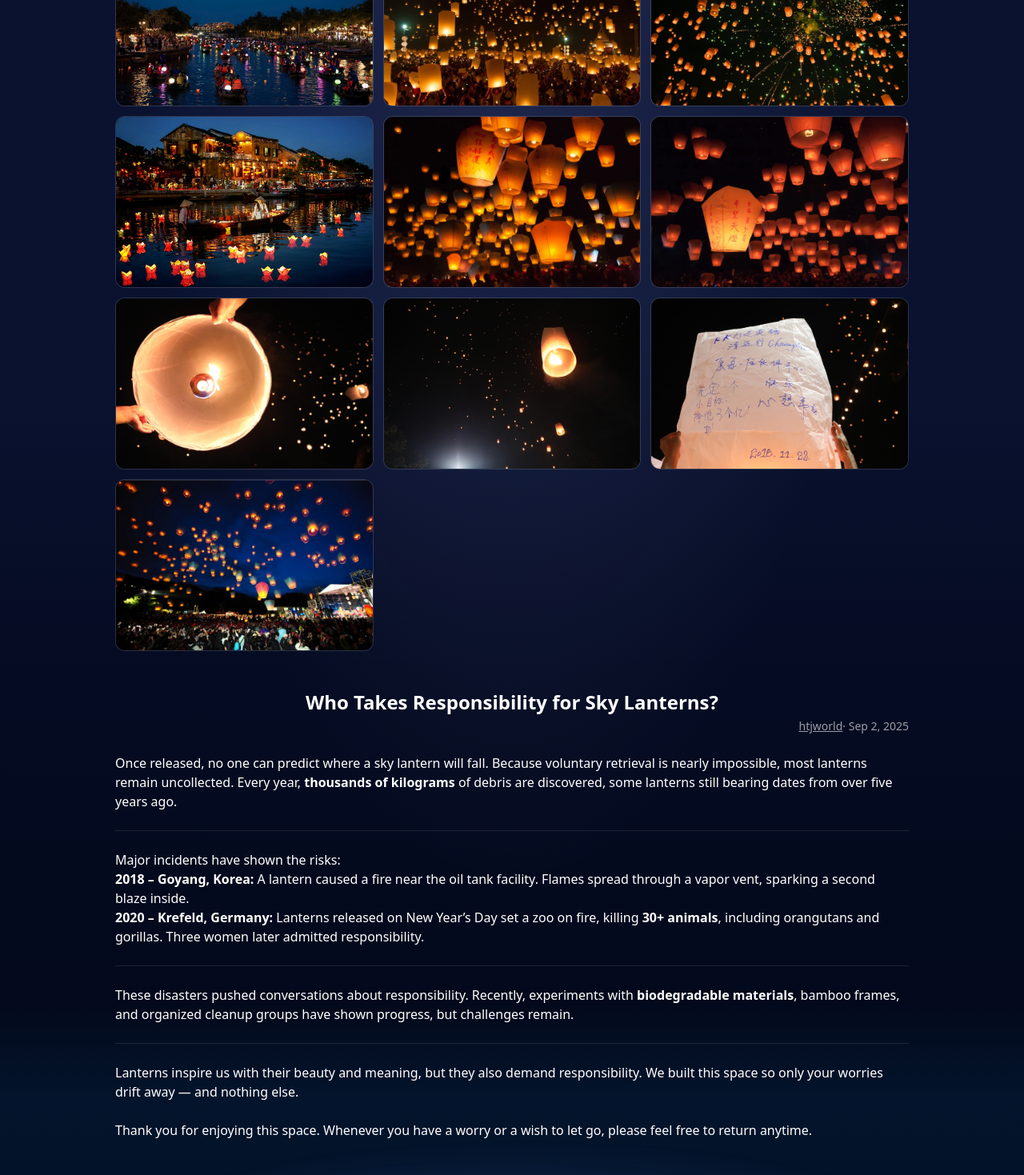
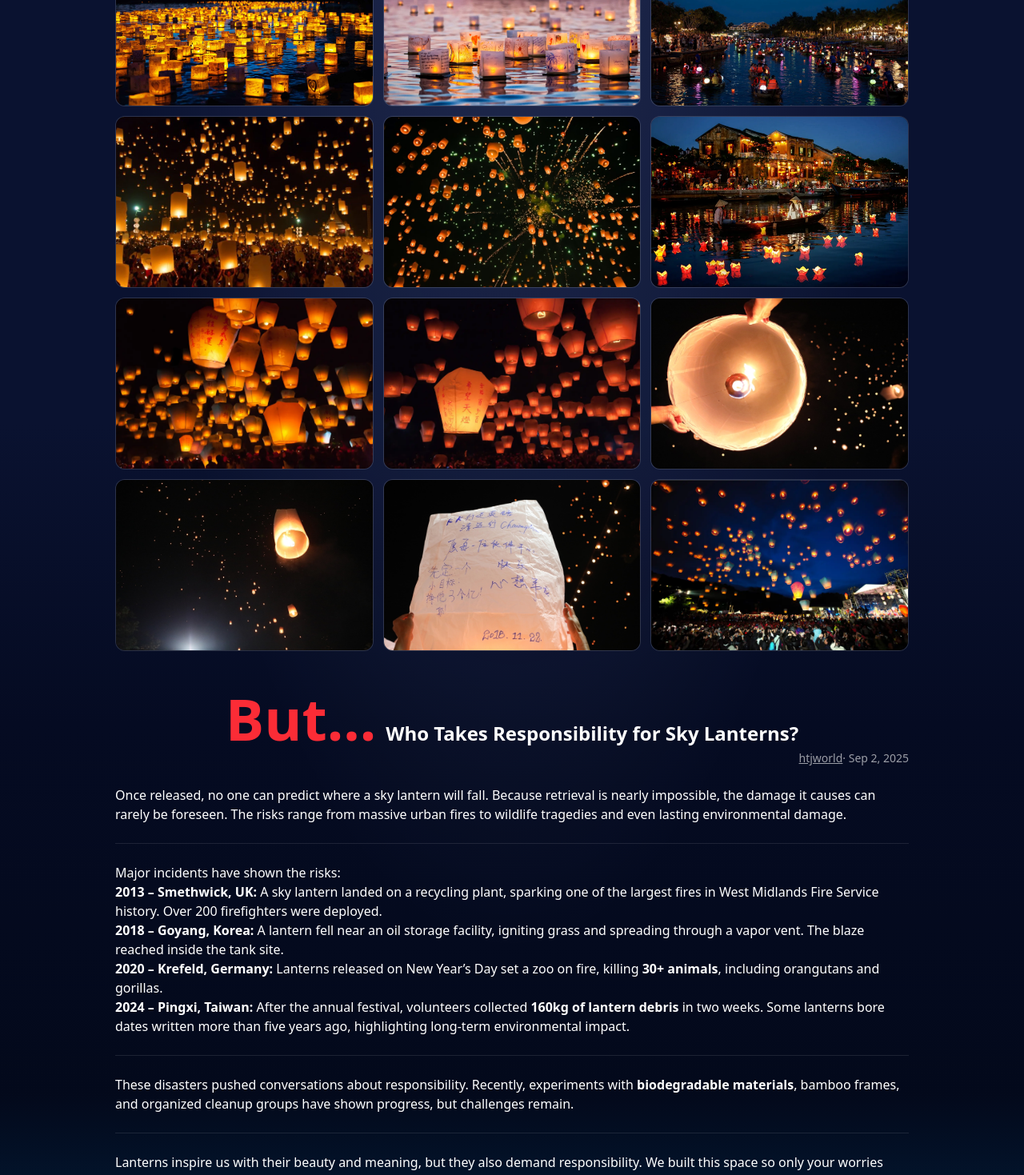
Before and after one commit to htjworld/drift-lanterns, a React (Vite) app: page /moments in a window 1280 px wide. Shown: the part 220-1689 px from the top of the page at 80% size. Built offline with nearby package versions, Linux system fonts and the light colour scheme.

Commit message:
(docs) 아티클 수정

```diff
--- a/src/MomentsPage.tsx
+++ b/src/MomentsPage.tsx
@@ -7,7 +7,12 @@ export default function MomentsPage() {
     <div className="relative z-10 mx-auto max-w-5xl px-4 py-10">
       <div className="mb-6 flex items-center justify-between">
         <h1 className="text-xl font-semibold">Moments</h1>
-        <Link to="/" className="text-white/70 hover:text-white text-sm underline underline-offset-4">Back</Link>
+        <Link
+          to="/"
+          className="text-white/70 hover:text-white text-sm underline underline-offset-4"
+        >
+          Back
+        </Link>
       </div>
 
       <Gallery items={MOMENTS} />
@@ -16,20 +21,26 @@ export default function MomentsPage() {
       <br></br>
       <article className="prose prose-invert max-w-none prose-p:leading-relaxed">
         <h2 className="text-2xl font-bold text-white text-center">
+            <span className="text-7xl font-extrabold text-red-500 mr-3">But...</span>
  Who Takes Responsibility for Sky Lanterns?{" "}
         </h2>
         <p className="flex justify-end text-white/60 text-sm mt-1">
-    <a href="https://github.com/htjworld" target="_blank" rel="noopener noreferrer" className="underline">
+          <a
+            href="https://github.com/htjworld"
+            target="_blank"
+            rel="noopener noreferrer"
+            className="underline"
+          >
             htjworld
           </a>{" "}
           · Sep 2, 2025
         </p>
         <br></br>
         <p>
-    Once released, no one can predict where a sky lantern will fall. Because
-    voluntary retrieval is nearly impossible, most lanterns remain uncollected.
-    Every year, <strong>thousands of kilograms</strong> of debris are discovered,
-    some lanterns still bearing dates from over five years ago.
+          Once released, no one can predict where a sky lantern will fall.
+          Because retrieval is nearly impossible, the damage it causes can
+          rarely be foreseen. The risks range from massive urban fires to
+          wildlife tragedies and even lasting environmental damage.
         </p>
 
         <hr className="my-6 border-white/10" />
@@ -37,14 +48,25 @@ export default function MomentsPage() {
         <p>Major incidents have shown the risks:</p>
         <ul>
           <li>
-      <strong>2018 – Goyang, Korea:</strong> A lantern caused a fire near the
-      oil tank facility. Flames spread through a vapor vent, sparking a second
-      blaze inside.
+            <strong>2013 – Smethwick, UK:</strong> A sky lantern landed on a
+            recycling plant, sparking one of the largest fires in West Midlands
+            Fire Service history. Over 200 firefighters were deployed.
           </li>
           <li>
-      <strong>2020 – Krefeld, Germany:</strong> Lanterns released on New Year’s
-      Day set a zoo on fire, killing <strong>30+ animals</strong>, including
-      orangutans and gorillas. Three women later admitted responsibility.
+            <strong>2018 – Goyang, Korea:</strong> A lantern fell near an oil
+            storage facility, igniting grass and spreading through a vapor vent.
+            The blaze reached inside the tank site.
+          </li>
+          <li>
+            <strong>2020 – Krefeld, Germany:</strong> Lanterns released on New
+            Year’s Day set a zoo on fire, killing <strong>30+ animals</strong>,
+            including orangutans and gorillas.
+          </li>
+          <li>
+            <strong>2024 – Pingxi, Taiwan:</strong> After the annual festival,
+            volunteers collected <strong>160kg of lantern debris</strong> in two
+            weeks. Some lanterns bore dates written more than five years ago,
+            highlighting long-term environmental impact.
           </li>
         </ul>
 
@@ -52,27 +74,32 @@ export default function MomentsPage() {
 
         <p>
           These disasters pushed conversations about responsibility. Recently,
-    experiments with <strong>biodegradable materials</strong>, bamboo frames,
-    and organized cleanup groups have shown progress, but challenges remain.
+          experiments with <strong>biodegradable materials</strong>, bamboo
+          frames, and organized cleanup groups have shown progress, but
+          challenges remain.
         </p>
         <hr className="my-6 border-white/10" />
 
         <p>
-    Lanterns inspire us with their beauty and meaning, but they also demand responsibility.
-We built this space so only your worries drift away — and nothing else.
-    <br></br><br></br>
-    Thank you for enjoying this space. Whenever you have a worry or a wish to
-    let go, please feel free to return anytime.
+          Lanterns inspire us with their beauty and meaning, but they also
+          demand responsibility. We built this space so only your worries drift
+          away — and nothing else.
+          <br></br>
+          <br></br>
+          Thank you for enjoying this space. Whenever you have a worry or a wish
+          to let go, please feel free to return anytime.
         </p>
-
-
       </article>
       <footer className="mt-12 text-center">
         <p className="text-[10px] italic font-mono text-white/40 tracking-wide">
           If you have a stunning lantern photo, please send it to
-    <a href="mailto:eeehtj@gmail.com" className="underline mx-1">eeehtj@gmail.com</a>
+          <a href="mailto:eeehtj@gmail.com" className="underline mx-1">
+            eeehtj@gmail.com
+          </a>
           <br />
-    <span className="text-white/30">(Include source & location in parentheses)</span>
+          <span className="text-white/30">
+            (Include source & location in parentheses)
+          </span>
         </p>
       </footer>
     </div>
--- a/src/data/moments.ts
+++ b/src/data/moments.ts
@@ -102,4 +102,23 @@ export const MOMENTS: MomentItem[] = [
     dateAdded: "2025-07-29",
     href: "https://www.facebook.com/groups/332906624145754/posts/1993105388125861/",
   },
+
+
+  {
+    id: "wl000001",
+    src: "/images/wl000001.jpg",
+    source: "paramount aurora",
+    tags: ["Water Lantern"],
+    dateAdded: "2025-09-16",
+    href: "https://paramountaurora.com/events/water-lantern-festival/",
+  },
+
+  {
+    id: "wl000002",
+    src: "/images/wl000002.jpg",
+    source: "paramount aurora",
+    tags: ["Water Lantern"],
+    dateAdded: "2025-09-16",
+    href: "https://paramountaurora.com/events/water-lantern-festival/",
+  },
 ];
```
Also changed, not shown: public/images/wl000001.jpg (added), public/images/wl000002.jpg (added). Lines whose indentation alone changed are shown as unchanged.
